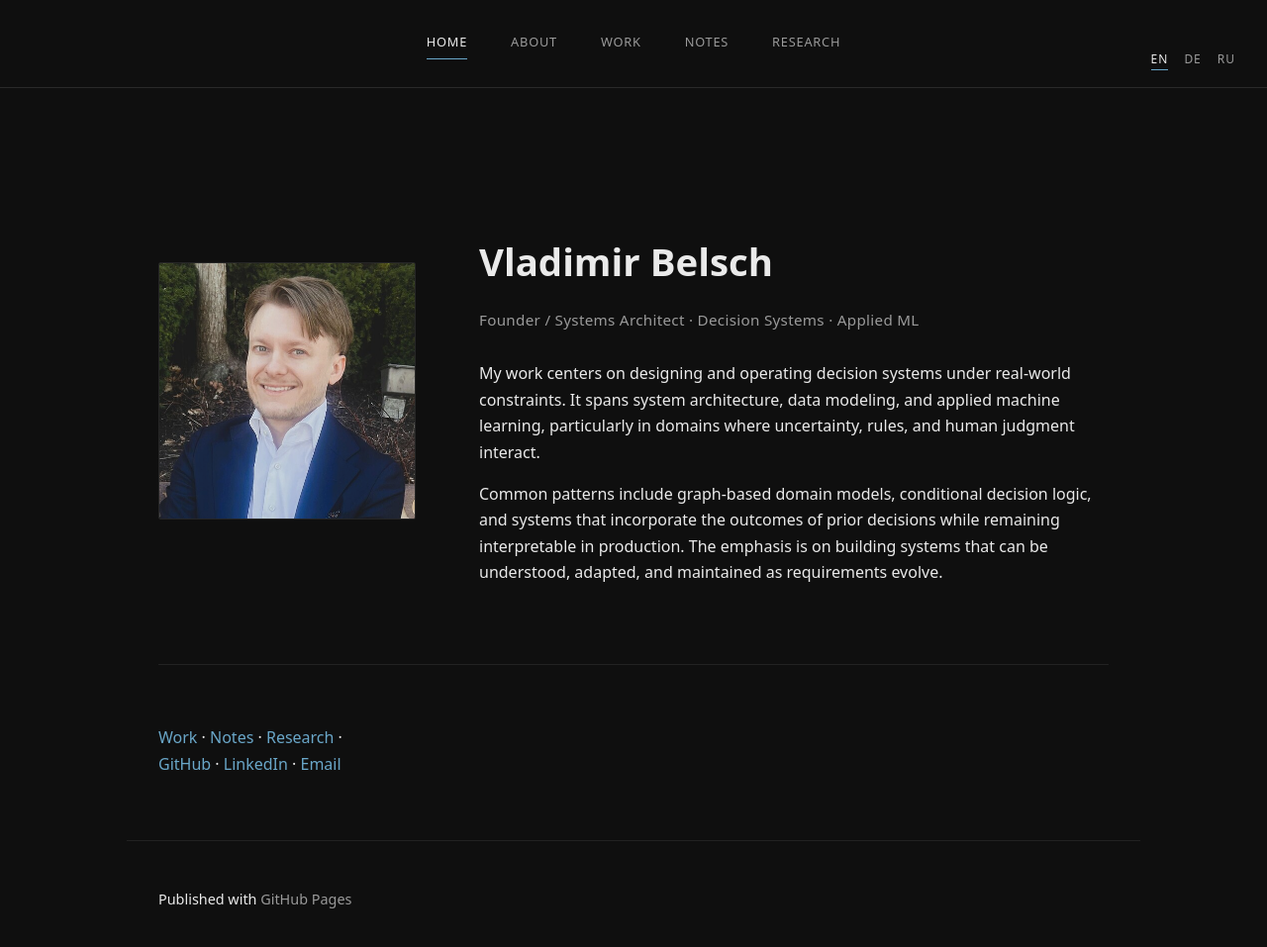
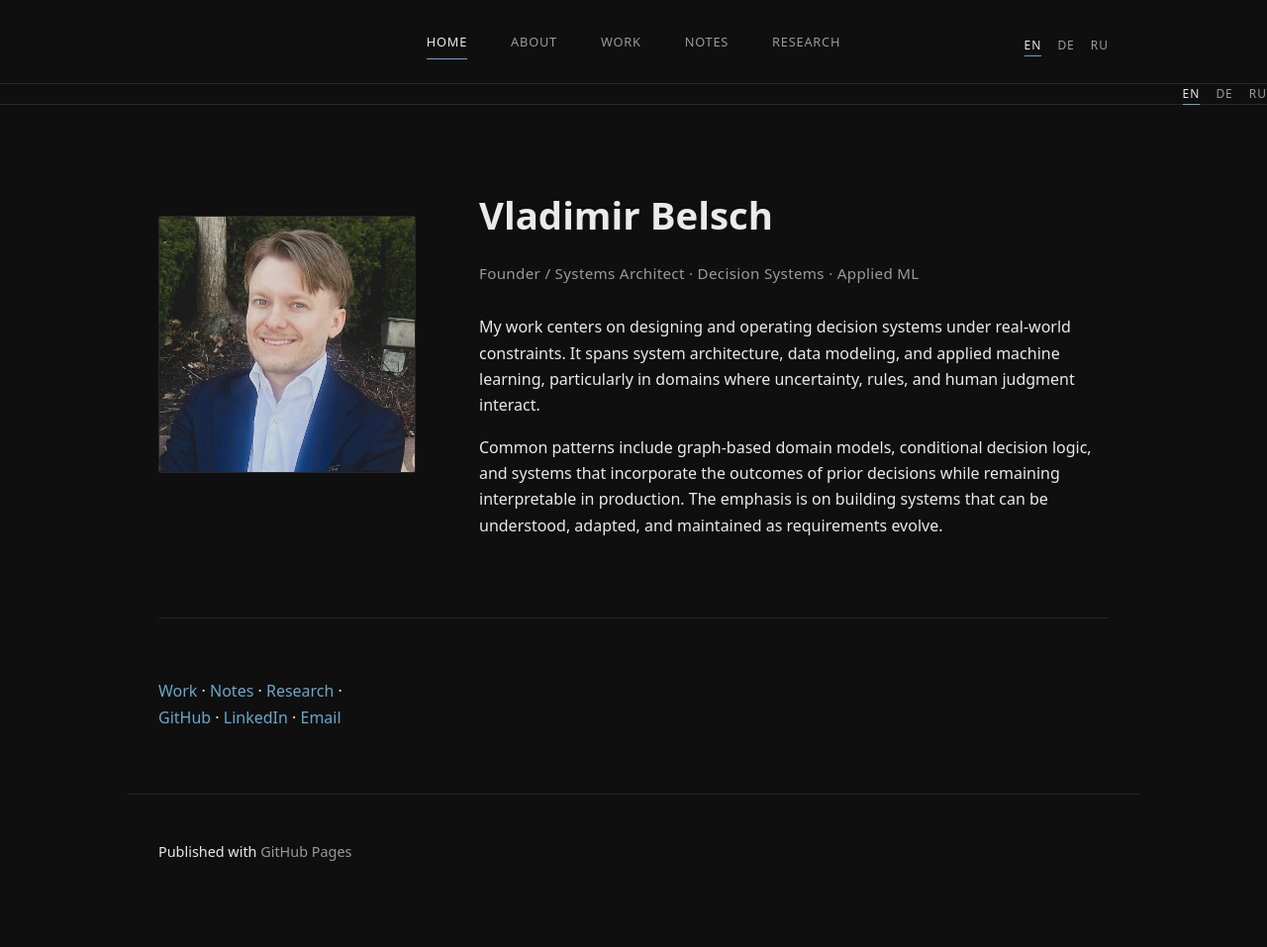
Before and after one commit to saucemachine/saucemachine.github.io, a Jekyll site: the page built from index.md, in a window 1280 px wide and 967 px high. Shown: the top 957 px of the window at 99% size. Built offline with Jekyll 4.4.1, drawn with Linux system fonts in a browser that asks for light colours; our own code applies the rules of GitHub Pages for plain Markdown files.

Commit message:
nav item layout

```diff
--- a/assets/style.css
+++ b/assets/style.css
@@ -27,13 +27,31 @@
 }
 
 /* =========================================================
-   Header (nav + language selector)
+   Sticky header
    ========================================================= */
 .site-header {
   position: sticky;
   top: 0;
   z-index: 100;
   background: var(--bg);
+  border-bottom: 1px solid #2a2a2a;
+}
+
+/* =========================================================
+   Header inner layout (nav + language)
+   ========================================================= */
+.nav-inner {
+  max-width: 64rem;
+  margin: 0 auto;
+  padding: 2rem 2rem 1.5rem;
+
+  display: grid;
+  grid-template-columns: 1fr auto 1fr;
+  align-items: center;
+}
+
+.nav-spacer {
+  pointer-events: none;
 }
 
 /* =========================================================
@@ -41,14 +59,7 @@
    ========================================================= */
 .site-nav {
   display: flex;
-  justify-content: center;
   gap: 2.75rem;
-
-  padding-top: 2rem;
-  padding-bottom: 1.75rem;
-  margin-bottom: 4rem;
-
-  border-bottom: 1px solid #2a2a2a;
 }
 
 .site-nav a {
@@ -75,10 +86,7 @@
    Language selector
    ========================================================= */
 .lang-switcher {
-  position: absolute;
-  top: 3.1rem;
-  right: 2rem;
-
+  justify-self: end;
   font-size: 0.75rem;
   letter-spacing: 0.08em;
 }
@@ -105,9 +113,8 @@
 .main-content {
   max-width: 64rem;
   margin: 0 auto;
-  padding: 4rem 2rem 3rem;
+  padding: 5rem 2rem 3rem;
   background: transparent;
-  padding-top: 5rem;
 }
 
 /* =========================================================
@@ -115,7 +122,7 @@
    ========================================================= */
 h1 {
   font-size: 2.4rem;
-  margin-bottom: 0.75rem;
+  margin-bottom: 0.5rem;
 }
 
 h2 {
@@ -125,7 +132,6 @@
   position: relative;
 }
 
-/* Section lead-in rule */
 h2::before {
   content: "";
   display: block;
@@ -146,12 +152,10 @@
   color: var(--fg);
 }
 
-/* Subtitle feel */
 h1 + p {
   color: var(--muted);
 }
 
-/* Role / description separation */
 h3 + p {
   color: var(--muted);
 }
@@ -198,17 +202,12 @@
 /* =========================================================
    Home hero layout
    ========================================================= */
-
 .home-hero {
   display: grid;
   grid-template-columns: 260px minmax(0, 1fr);
   gap: 4rem;
   align-items: start;
   margin-bottom: 4rem;
-}
-
-.hero-image {
-  align-self: flex-start;
 }
 
 .hero-image img {
@@ -219,10 +218,8 @@
   filter: grayscale(8%) contrast(96%);
 }
 
-/* Hero text tuning */
 .hero-text h1 {
   margin-top: 0;
-  margin-bottom: 0.5rem;
 }
 
 .hero-subtitle {
@@ -232,12 +229,11 @@
   letter-spacing: 0.02em;
 }
 
-/* Optically centre the block */
 .hero-text p {
   max-width: 48rem;
 }
 
-/* Responsive */
+/* Responsive hero */
 @media (max-width: 900px) {
   .home-hero {
     grid-template-columns: 1fr;
@@ -248,7 +244,6 @@
     margin-bottom: 2rem;
   }
 }
-
 
 /* =========================================================
    Notes index (tile layout)
```
Also changed, not shown: _includes/nav.html (line endings or trailing spaces).
